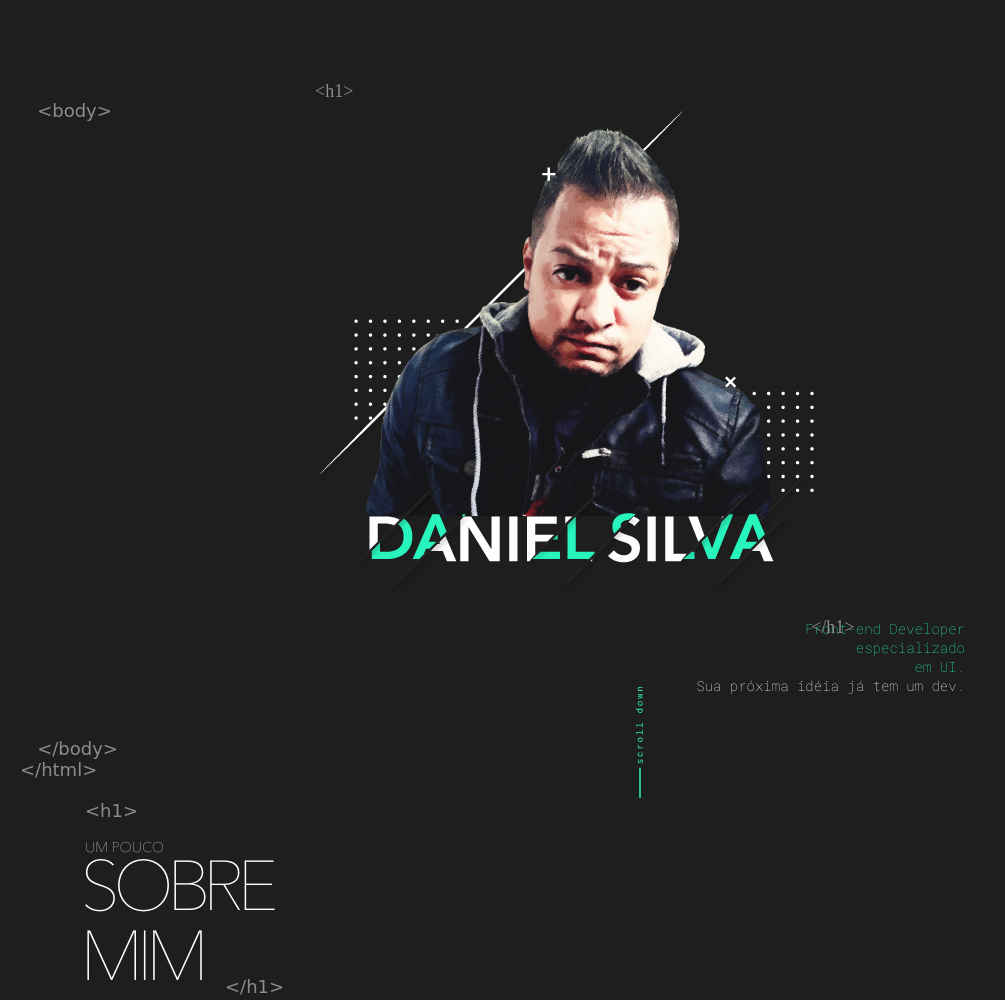
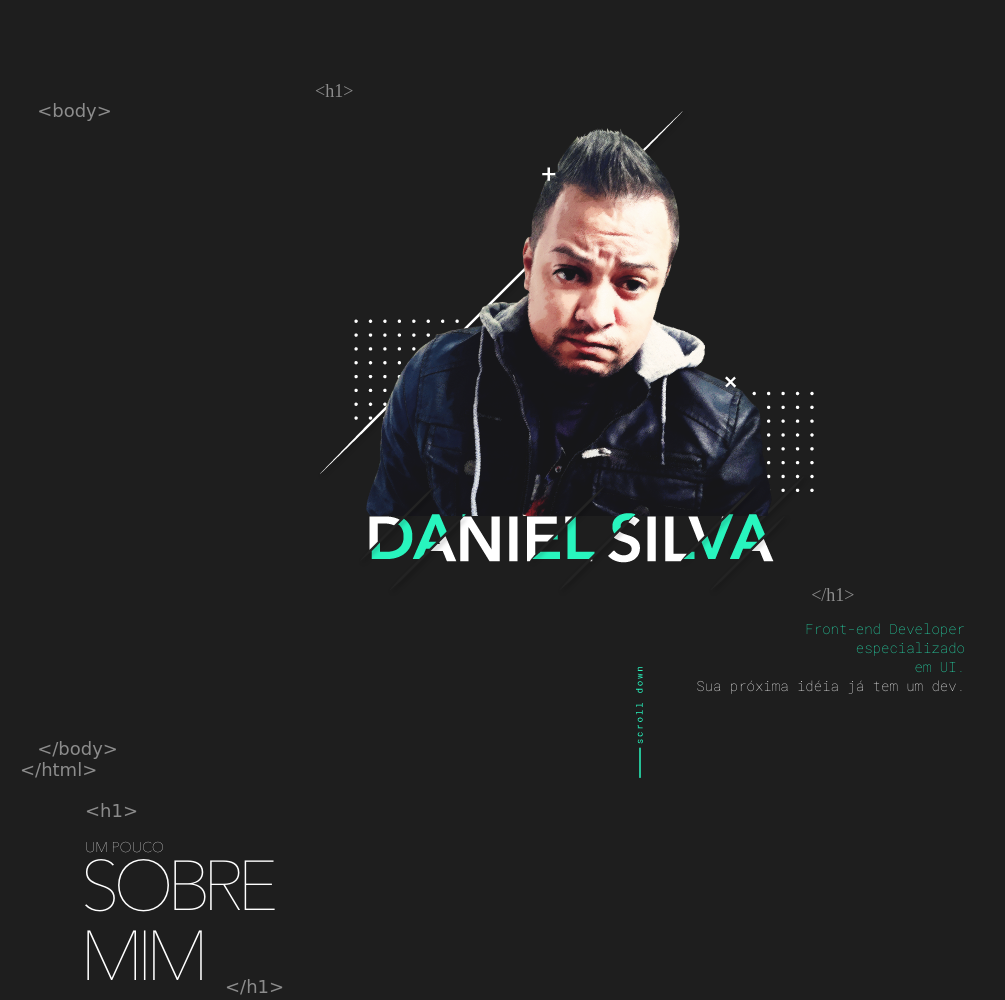
Before and after one commit to daniel-silva-dxp/danielsilva-dev, a PHP site: page / in a window 1280 px wide. Shown: the top 1000 px of the page, without its empty margins (0-1005 px from the left). Run offline with PHP 8.4, Linux system fonts and the light colour scheme; some libraries are stand-ins or nearby versions; some web fonts are replaced.

Commit message:
feat: alterado posicionamento da imagem scroll

```diff
--- a/src/css/main.css
+++ b/src/css/main.css
@@ -398,7 +398,7 @@ span.clicked:hover {
 }
 .text-display h1::after {
 	content: '</h1>';
-	bottom: -8%;
+	bottom: -5%;
 	right: 0;
 }
 .text-display h4,
@@ -576,10 +576,12 @@ span.clicked:hover {
 		justify-content: center;
 	}
 	.text-display h1::after {
+		content: '</h1>';
+		bottom: -7px;
 		right: 17%;
 	}
 	.scroll {
-		bottom: 0;
+		bottom: 20px;
 	}
 	/* QUEM SOU */
 	.wrap-text .markup {
```
